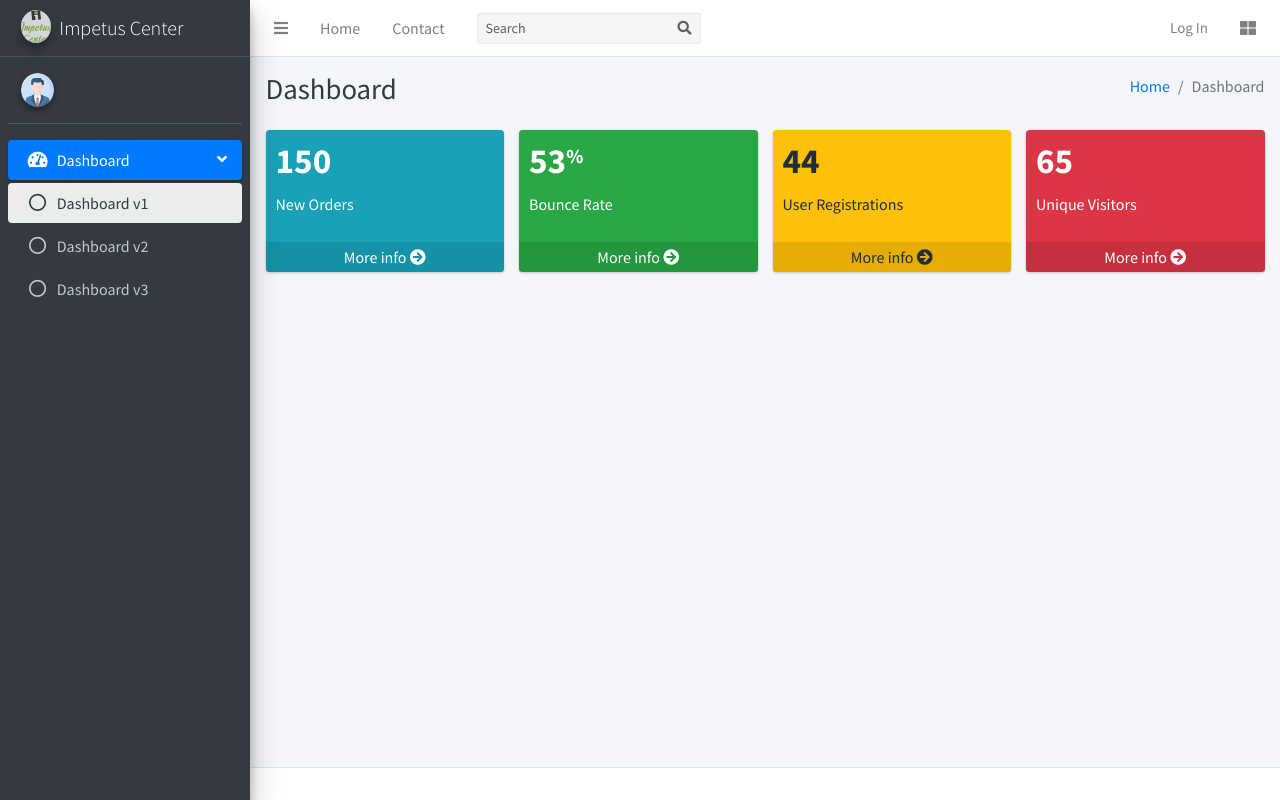
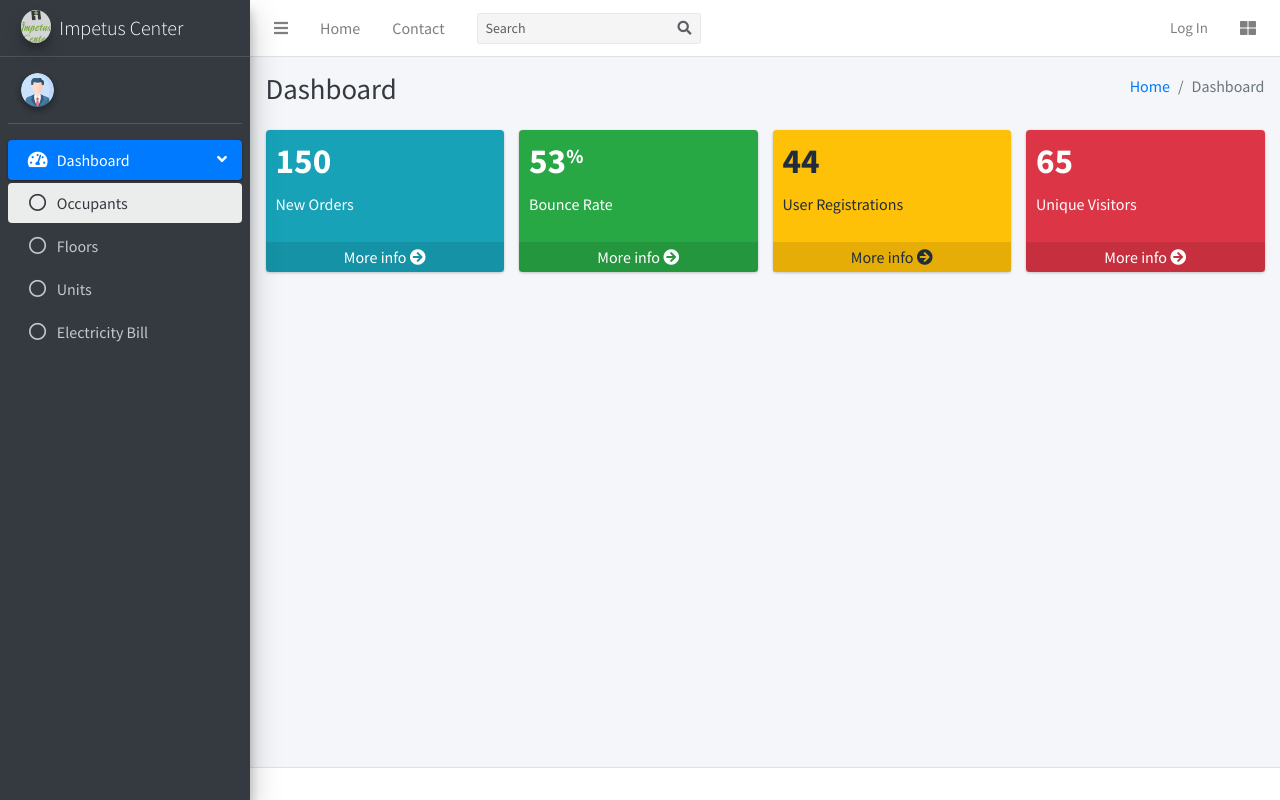
Before and after one commit to Ahmedriyal/ElectricityBillManagement, a Django app: page / in a window 1280 px wide. Run offline with Django 4.2, Linux system fonts and the light colour scheme; some libraries are stand-ins or nearby versions.

Commit message:
first commit

```diff
--- a/electricity/templates/sidebar.html
+++ b/electricity/templates/sidebar.html
@@ -39,21 +39,27 @@
             </a>
             <ul class="nav nav-treeview">
               <li class="nav-item">
-                <a href="" class="nav-link active">
+                <a href="{% url 'occupants' %}" class="nav-link active">
                   <i class="far fa-circle nav-icon"></i>
-                  <p>Dashboard v1</p>
+                  <p>Occupants</p>
                 </a>
               </li>
               <li class="nav-item">
                 <a href="" class="nav-link">
                   <i class="far fa-circle nav-icon"></i>
-                  <p>Dashboard v2</p>
+                  <p>Floors</p>
                 </a>
               </li>
               <li class="nav-item">
                 <a href="" class="nav-link">
                   <i class="far fa-circle nav-icon"></i>
-                  <p>Dashboard v3</p>
+                  <p>Units</p>
+                </a>
+              </li>
+              <li class="nav-item">
+                <a href="" class="nav-link">
+                  <i class="far fa-circle nav-icon"></i>
+                  <p>Electricity Bill</p>
                 </a>
               </li>
             </ul>
--- a/electricity/urls.py
+++ b/electricity/urls.py
@@ -7,4 +7,5 @@ urlpatterns = [
     path('register', views.register, name="register"),
 	path('login', views.login, name="login"),
 	path("logout", views.logout, name="logout"),
+    path("occupants", views.occupants, name="occupants"),
 ]
--- a/electricity/views.py
+++ b/electricity/views.py
@@ -3,7 +3,8 @@ from django.contrib.auth.models import User, auth
 from django.contrib import messages
 from .models import *
 
-# Create your views here.
+
+# /----- Views for Homepage -----/
 def home(request):
 
 
@@ -67,3 +68,13 @@ def login(request):
 def logout(request):
     auth.logout(request)
     return redirect('/')
+
+# /----- Views for Occupants -----/
+def occupants(request):
+    # occupant = occupants.objects.all()
+
+
+
+
+    # context = {'occupant': occupant,}
+    return render(request, 'occupants.html')
```
Also changed, not shown: electricity/templates/occupants.html (added, +8 -0 lines).
